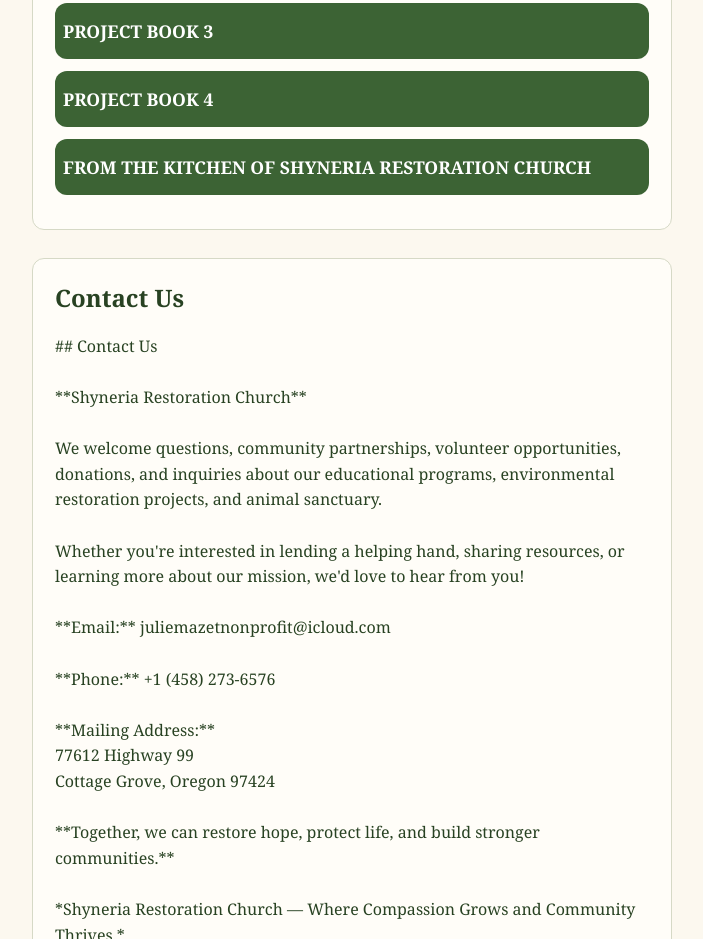
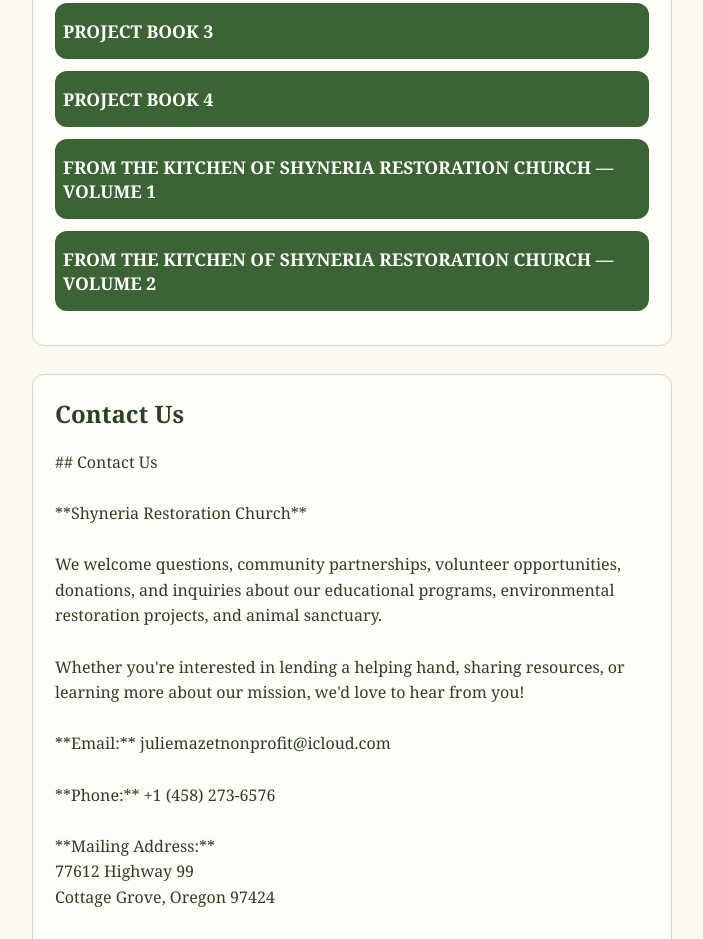
Before and after one commit to JULIEMCLEACH/shyneria-restoration-church, a plain HTML site: page index.html in a window 1280 px wide. Shown: the part 5805-6744 px from the top of the page, without its empty margins (288-991 px from the left). Drawn offline with Linux system fonts and the light colour scheme.

Commit message:
Update index.html

```diff
--- a/index.html
+++ b/index.html
@@ -171,7 +171,9 @@ nav{grid-template-columns:1fr}
 <a class="button" href="/ProjectBook3.pdf" target="_blank" rel="noopener">PROJECT BOOK 3</a>
 <a class="button" href="/ProjectBook4.pdf" target="_blank" rel="noopener">PROJECT BOOK 4</a>
 
-<a class="button" href="/From%20The%20Kitchen%20of%20Shyneria%20Restoration%20Church%20CookBook1.pdf" target="_blank" rel="noopener">FROM THE KITCHEN OF SHYNERIA RESTORATION CHURCH</a>
+<a class="button" href="/From%20The%20Kitchen%20of%20Shyneria%20Restoration%20Church%20CookBook1.pdf" target="_blank" rel="noopener">FROM THE KITCHEN OF SHYNERIA RESTORATION CHURCH — VOLUME 1</a>
+
+<a class="button" href="/From%20The%20Kitchen%20of%20Shyneria%20Restoration%20Church%20CookBook2.pdf" target="_blank" rel="noopener">FROM THE KITCHEN OF SHYNERIA RESTORATION CHURCH — VOLUME 2</a>
 
 </section>
 
```
